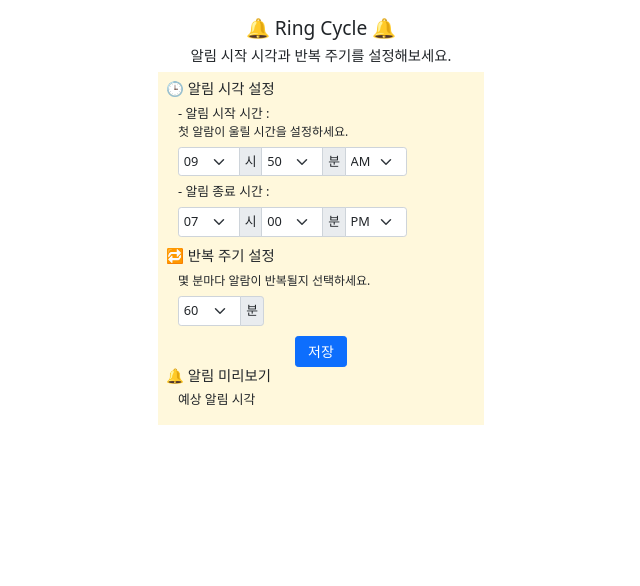
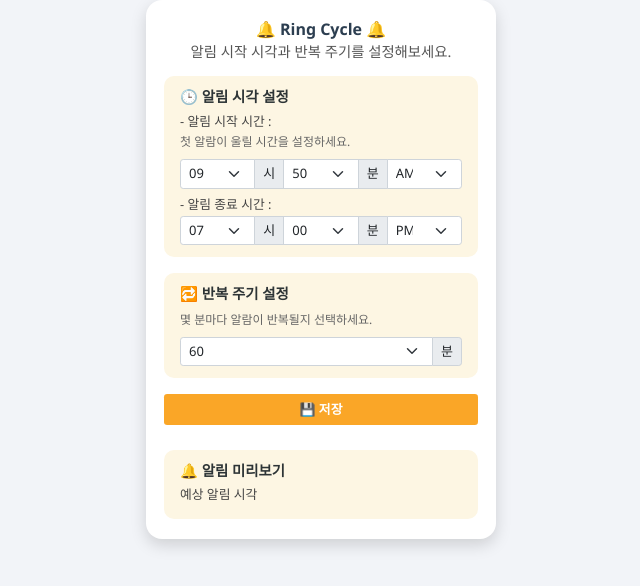
Before and after one commit to yeokyeong/ring-cycle, a browser extension: page index.html in a window 1280 px wide. Shown: the whole page, without its empty margins (319-959 px from the left). Drawn offline with nearby package versions, Linux system fonts and the light colour scheme.

Commit message:
style : update design

```diff
--- a/index.css
+++ b/index.css
@@ -1,39 +1,99 @@
-h3 {
-    font-size: 1.2rem;
+body {
+    font-family: 'Pretendard', 'Segoe UI', Tahoma, Geneva, Verdana, sans-serif;
+    background: #f2f4f8;
+    margin: 0;
+    padding: 0;
   }
 
-h4,
+  .popup {
+    width: 350px;
+    border-radius: 16px;
+    background: white;
+    box-shadow: 0 6px 16px rgba(0, 0, 0, 0.15);
+    padding: 20px 18px;
+  }
+
+  h3 {
+    font-size: 1rem;
+    font-weight: 700;
+    text-align: center;
+    margin-bottom: 0.25rem;
+    color: #2c3e50;
+  }
+
+  h4 {
+    font-size: 0.9rem;
+    text-align: center;
+    margin-bottom: 1rem;
+    color: #555;
+  }
+
   h5 {
     font-size: 0.9rem;
+    font-weight: 600;
+    margin-top: 0;
+    color: #2d3436;
   }
 
   h6 {
     font-size: 0.8rem;
-    margin-bottom: 0.1rem;
+    font-weight: 500;
+    margin-bottom: 0.25rem;
+    color: #444;
   }
 
   p {
     font-size: 0.75rem;
-    margin-bottom: 0.4rem;
+    margin-bottom: 0.5rem;
+    color: #666;
+  }
+
+
+  .container__content {
+    background-color: #fff8dc;
+    border-radius: 8px;
+    padding: 10px 15px;
+  }
+
+  .container__item {
+    margin-bottom: 12px;
+  }
+
+  .section-box {
+    background-color: #fdf6e3;
+    border-radius: 10px;
+    padding: 12px 16px;
+    margin-bottom: 1rem;
+  }
+
+  .input-group-sm {
+    width: 100%;
+  }
+  .input-group-sm>.form-control,
+  .input-group-sm>.form-select,
+  .input-group-sm>.input-group-text {
+
+      font-size: 13px;
 
   }
 
-.input-group-sm {
-    width: 80%;
+  .form-select,
+  .input-group-text {
+    font-size: 0.75rem;
+  }
+
+
+  /* .input-group-sm {
+    width: 85%;
   }
 
   .input-group-sm.input-group__smaller {
-    width: 30%;
+    width: 40%;
   }
-
-.input-group-sm>.form-control,
-.input-group-sm>.form-select,
-.input-group-sm>.input-group-text {
-    font-size: 0.8rem;
-}
+*/
 
 
-.input-group:not(.has-validation)> :not(:last-child):not(.dropdown-toggle):not(.dropdown-menu),
+/* .input-group:not(.has-validation)> :not(:last-child):not(.dropdown-toggle):not(.dropdown-menu),
 .input-group:not(.has-validation)>.dropdown-toggle:nth-last-child(n+3) {
     padding-right: 0.3rem;
     padding-left: 0.3rem;
@@ -42,29 +102,55 @@ p {
 .input-group> :not(:first-child):not(.dropdown-menu):not(.valid-tooltip):not(.valid-feedback):not(.invalid-tooltip):not(.invalid-feedback) {
     padding-right: 0.3rem;
     padding-left: 0.3rem;
+} */
+
+.btn-primary {
+    background-color: #faa627;
+    border: none;
+    font-size: 0.8rem;
+    font-weight: 600;
+    padding: 6px 12px;
   }
-.form-check{
-    font-size: 0.9rem;
+
+  .btn-primary:hover {
+    background-color: #ff8c00;
+  }
+
+  .btn-primary:focus {
+    background-color: #fb8c00;
+  }
+
+  #saveBtn {
+    width: 100%;
+    border-radius: inherit inherit 0 0 !important
+  }
+
+  .btn--delete {
+    background-color: #ef5350;
+    border: none;
+    color: white;
+    font-size: 0.7rem;
+    padding: 4px 8px;
+    border-radius: 5px;
+  }
+
+  .btn--delete:hover {
+    background-color: #d32f2f;
+  }
+  .section-box--preview{
 
   }
 
-.container__content{
-  background-color: cornsilk;
-
+  .text--preview {
+    background-color: #ffffff;
+    border: 1px solid #ddd;
+    padding: 6px 10px;
+    font-size: 0.75rem;
+    border-radius: 6px;
+    margin-left: 8px;
+    flex: 1;
   }
 
-.container__item{
-    margin-bottom: 10px;
+  #warningText {
+    font-size: 0.7rem;
   }
-.text--warning{
-    font-size: 0.7rem;
-    color: red;
-}
-
-.btn--delete{
-    padding: 0; width: 25px; height: 25px;
-}
-.text--preview{
-    background-color: white; padding-left: 5px;
-    font-size: 0.8rem;
-}
--- a/index.html
+++ b/index.html
@@ -7,16 +7,15 @@
 </head>
 
 <body>
-    <div class="container pt-3 pb-3" style="width: 350px;">
-        <h3 class="text-center">🔔 Ring Cycle 🔔</h3>
-        <h4 class="text-center"> 알림 시작 시각과 반복 주기를 설정해보세요.</h4>
-
-        <div class="container p-2 mt-2 container__content">
-            <h5 class="">🕒 알림 시각 설정</h5>
-            <div class="container container__item">
-                <h6> - 알림 시작 시간 : </h6>
-                <p class="">첫 알람이 울릴 시간을 설정하세요. </p>
-                <div class="input-group input-group-sm">
+    <div class="popup mx-auto">
+        <h3>🔔 Ring Cycle 🔔</h3>
+        <h4>알림 시작 시각과 반복 주기를 설정해보세요.</h4>
+        <div class="section-box">
+            <h5>🕒 알림 시각 설정</h5>
+            <div>
+                <h6>- 알림 시작 시간 :</h6>
+                <p>첫 알람이 울릴 시간을 설정하세요.</p>
+                <div class="input-group input-group-sm mb-2">
                     <select class="form-select" id="inputStartHour">
                         <option value="00">00</option>
                         <option value="01">01</option>
@@ -48,9 +47,8 @@
                     </select>
                 </div>
 
-                <h6 class="mt-2 mb-2"> - 알림 종료 시간 : </h6>
-
-                <div class="input-group  input-group-sm  ">
+                <h6>- 알림 종료 시간 :</h6>
+                <div class="input-group input-group-sm">
                     <select class="form-select" id="inputEndHour">
                         <option value="00">00</option>
                         <option value="01">01</option>
@@ -81,19 +79,19 @@
                     </select>
                 </div>
             </div>
+        </div>
 
-            <h5 class="">🔁 반복 주기 설정</h5>
-            <div class="container container__item">
+        <div class="section-box">
+            <h5>🔁 반복 주기 설정</h5>
             <p>몇 분마다 알람이 반복될지 선택하세요.</p>
-                <div class="input-group input-group-sm input-group__smaller">
-                    <!-- <input type="text" class="form-control" id="inputInterval" > -->
+            <div class="input-group input-group-sm">
                 <select class="form-select" id="inputInterval">
                     <option value="10">10</option>
                     <option value="20">20</option>
                     <option value="30">30</option>
                     <option value="40">40</option>
                     <option value="50">50</option>
-                        <option value="60" selected="selected">60</option>
+                    <option value="60" selected>60</option>
                 </select>
                 <span class="input-group-text">분</span>
             </div>
@@ -120,26 +118,27 @@
                     <p> 알람이 울리지 않을 시간을 설정할 수 있어요</p>
                 </div> -->
 
-            <div class="d-grid col-2 mx-auto">
-                <button class="btn btn-primary btn-sm" type="button" id="saveBtn">저장</button>
+        <div class="d-grid gap-2">
+            <button class="btn btn-primary btn-sm" id="saveBtn">💾 저장</button>
         </div>
-            <p class="text-center text--warning mt-1 d-none" id="warningText">알림은 한개만 저장할수있어요. 저장된 알림을 삭제해주세요.</p>
-            <h5 class="">🔔 알림 미리보기 </h5>
-            <div class="container container__item">
-                <h6 class="mt-2 mb-2"> 예상 알림 시각</h6>
-                <div class="container">
-                    <div class="row d-none" id="preview-row">
-                        <div class="col col-1"><button class="btn btn-danger btn-sm btn--delete"
-                                type="button" id="deleteBtn">X</button>
-                        </div>
-                        <div class="col col-10">
+    <p class="text-center text-danger mt-1 mb-1 invisible" id="warningText">
+        알림은 한 개만 저장할 수 있어요. 저장된 알림을 삭제해주세요.
+    </p>
+
+
+        <div class="section-box section-box--preview mb-0">
+            <h5>🔔 알림 미리보기</h5>
+            <h6>예상 알림 시각</h6>
+            <div class="d-flex align-items-center d-none mt-2" id="preview-row">
+                <button class="btn--delete" id="deleteBtn">삭제</button>
                 <div class="text--preview" id="preview-row__text">11:50, 12:50, 13:50...</div>
             </div>
         </div>
-                </div>
-            </div>
+
+
     </div>
 </body>
 <script src="./script.js"></script>
 <script src="./format.js"></script>
+
 </html>
--- a/script.js
+++ b/script.js
@@ -130,12 +130,12 @@ function hidePreview() {
 
 function showWarning() {
   const previewRow = document.getElementById("warningText");
-  previewRow.classList.remove("d-none");
-  previewRow.classList.add("d-flex");
+  previewRow.classList.remove("invisible");
+  previewRow.classList.add("visible");
 }
 
 function hideWarning() {
   const previewRow = document.getElementById("warningText");
-  previewRow.classList.add("d-none");
-  previewRow.classList.remove("d-flex");
+  previewRow.classList.add("invisible");
+  previewRow.classList.remove("visible");
 }
```
Lines whose indentation alone changed are shown as unchanged.
